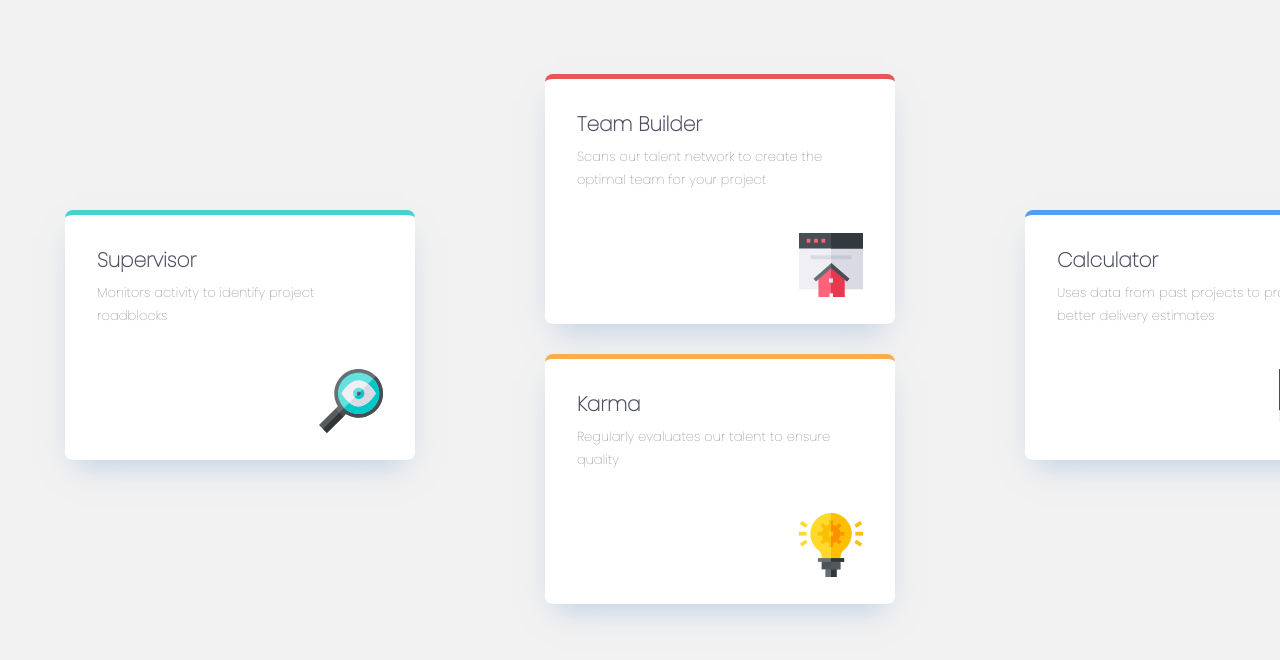
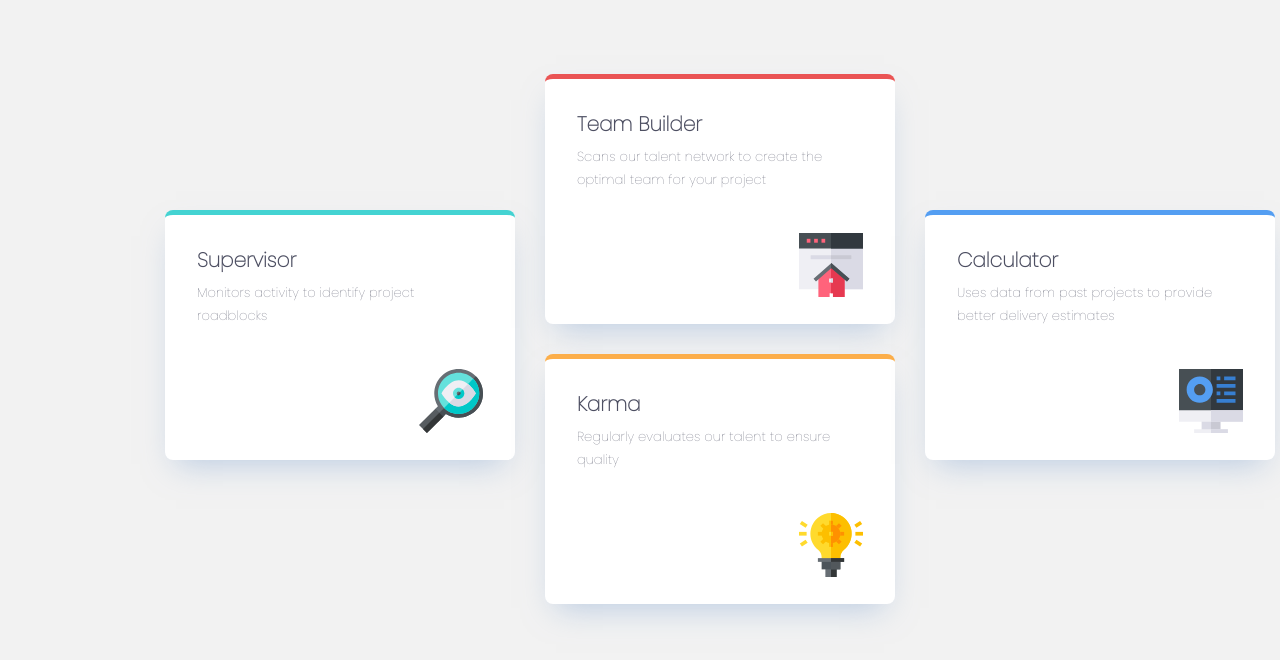
Before and after one commit to gogolashvili/challenges.simlpe-2pts, a plain HTML site: page index.html in a window 1280 px wide. Shown: the part 238-898 px from the top of the page. Drawn offline with Linux system fonts and the light colour scheme.

Commit message:
add section

```diff
--- a/style.css
+++ b/style.css
@@ -92,7 +92,8 @@ header {
 }
 section {
   display: flex;
-  justify-content: space-around;
+  justify-content: center;
+  gap: 30px;
 }
 h3 {
   font-family: "Poppins";
```
